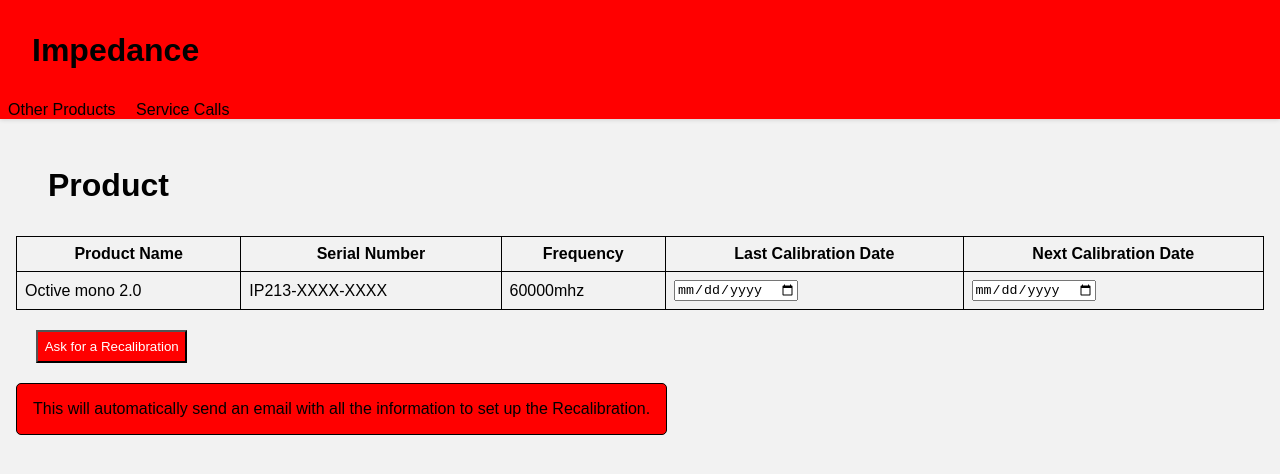
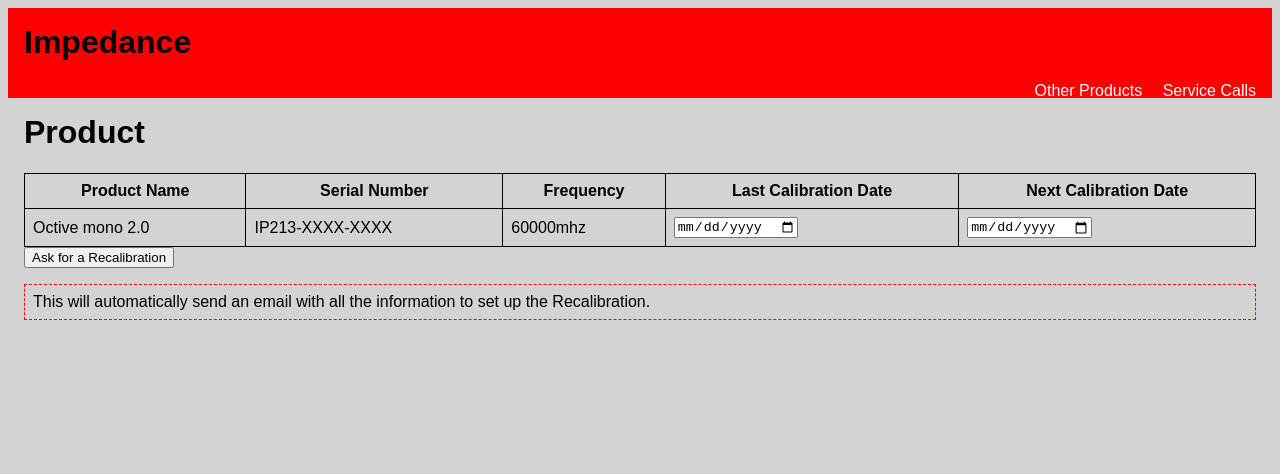
Before and after one commit to matheusschetini/Impedans-Qrcode.github.io, a plain HTML site: page index.html in a window 1280 px wide. Drawn offline with Linux system fonts and the light colour scheme.

Commit message:
Update Style.css

```diff
--- a/Style.css
+++ b/Style.css
@@ -1,139 +1,48 @@
 body {
-
+  background-color: lightgray;
   font-family: sans-serif;
-
-  background-color: #f2f2f2;
-
-  margin: 0;
-
-  padding: 0;
-
 }
 
 header {
-
-  background-color: #ff0000;
-  color:#000000;
-
-  box-shadow: 0 0 5px rgba(0, 0, 0, 0.2);
-
+  background-color: red;
+  padding: 1rem;
 }
 
 h1 {
-
-  font-size: 2em;
-
-  margin: 0;
-
-  padding: 1em;
-
-  color: #000000;
-
+  margin-top: 0;
+  font-size: 2rem;
 }
 
-menu {
-
+nav {
   float: right;
-
-  list-style-type: none;
-  background: #ff0000;
-  margin: 0;
-  padding: 0;
-
 }
 
-li {
-
-  display: inline;
-
-  padding: 0.5em;
-
+nav li {
+  display: inline-block;
+  margin-left: 1rem;
 }
 
-a {
-
-  color: #000000;
-
+nav a {
+  color: white;
   text-decoration: none;
-
 }
 
 main {
-
-  padding: 1em;
-
+  padding: 1rem;
 }
 
 table {
-
   border-collapse: collapse;
-
   width: 100%;
-
 }
 
 th, td {
-
-  border: 1px solid #000000;
-
-  padding: 0.5em;
-
-  color: #000000;
-
-}
-
-button {
-
-  margin:1.5em;
-  background-color: #ff0000;
-
-  color: #ffffff;
-
-  padding: 0.5em;
-
+  border: 1px solid black;
+  padding: 0.5rem;
 }
 
 .commentary-bubble {
-
-  background-color: red;
-
-  border: 1px solid black;
-
-  border-radius: 5px;
-
-  padding: 1em;
-
-  position: relative;
-
-  width: fit-content;
-
+  border: 1px dashed red;
+  padding: 0.5rem;
+  margin: 1rem 0;
 }
-
-.commentary-bubble:after {
-
-  content: "";
-
-  position: absolute;
-
-  top: 0;
-
-  left: 50%;
-
-  transform: translateX(-50%);
-
-  width: 0;
-
-  height: 0;
-
-  border-top: 15px solid red;
-
-  border-left: 15px solid transparent;
-
-  border-right: 15px solid transparent;
-
-  clear: both;
-
-}
-
-
-}
```
